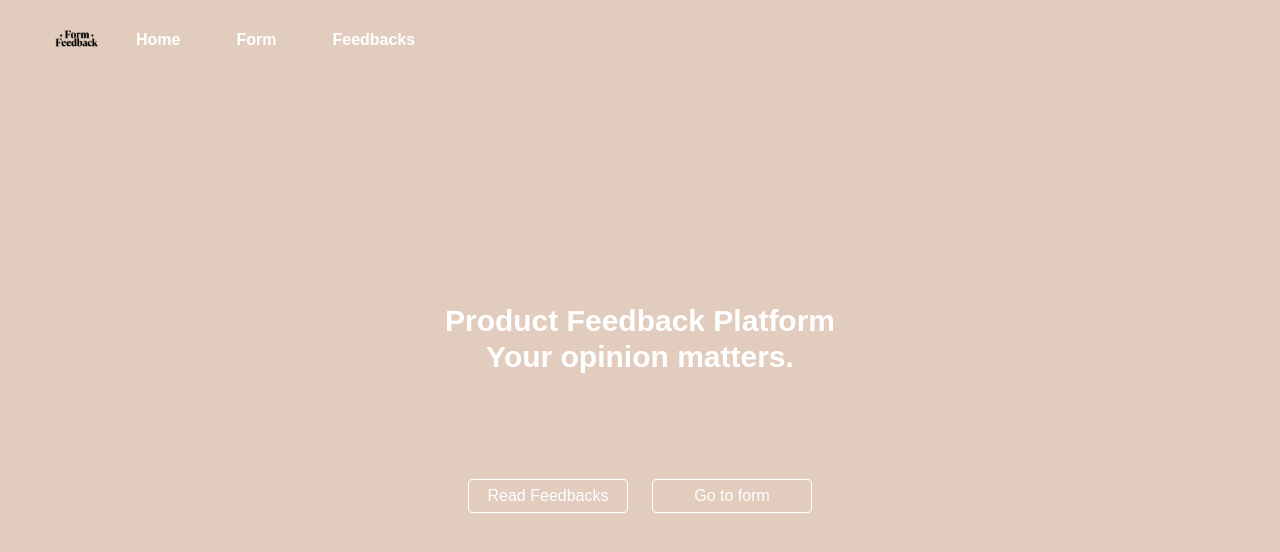
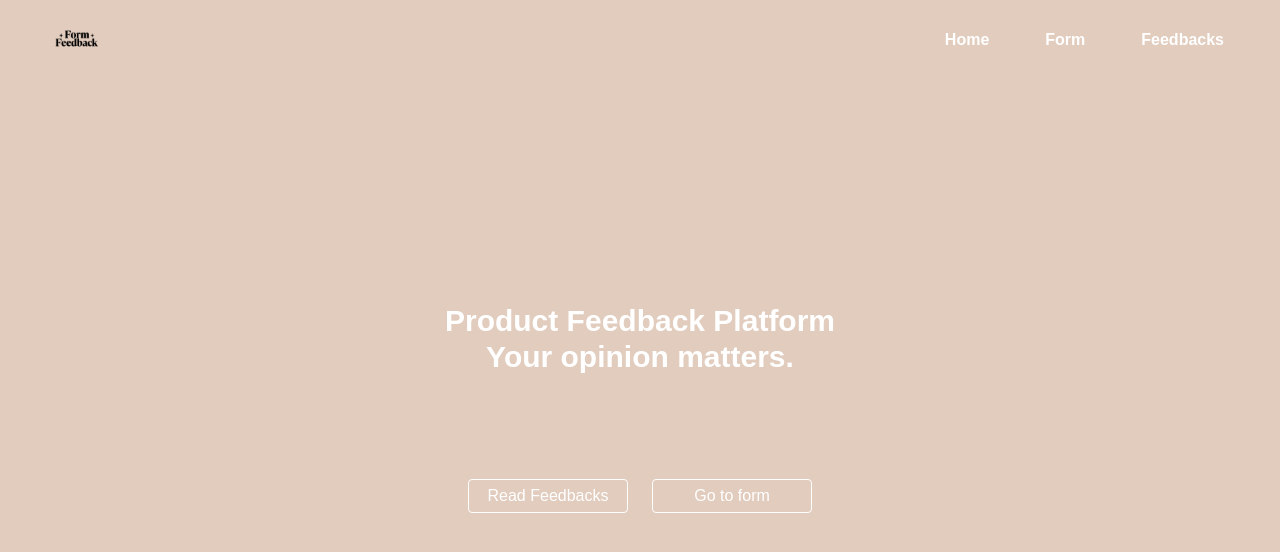
Before and after one commit to maysunktong/jest-assignment1-form, a Next.js app: page / in a window 1280 px wide. Shown: the top 552 px of the page. Built offline with nearby package versions, Linux system fonts and the light colour scheme.

Commit message:
fixed menu

```diff
--- a/app/components/ui/Header.tsx
+++ b/app/components/ui/Header.tsx
@@ -9,9 +9,7 @@ import Link from "next/link";
 export default function Header() {
   const [isOpen, setOpen] = useState(false)
   return (
-   <header
-  data-testid="header"
-  className="relative w-full bg-[#e1ccbe] font-bold text-white p-4 flex items-center justify-between">
+   <header data-testid="header" className="relative w-full bg-[#e1ccbe] font-bold text-white p-4 flex items-center">
   <div className="sm:hidden">
     <Link href="/">
     <Image
@@ -25,11 +23,11 @@ export default function Header() {
       </Link>
   </div>
 
-  <div className="hidden sm:block">
+  <div className="hidden sm:block flex justify-end w-full">
     <Navigation />
   </div>
 
-  <div className="sm:hidden">
+  <div className="sm:hidden flex justify-end w-full">
         <Hamburger toggled={isOpen} toggle={setOpen} />
 
         {isOpen && (
--- a/app/components/ui/Navigation.tsx
+++ b/app/components/ui/Navigation.tsx
@@ -5,11 +5,12 @@ import Image from "next/image";
 export default function Navigation() {
   return (
     <nav data-testid="navigation" className="w-full">
-      <div className="mx-auto max-w-6xl px-3 sm:px-4 lg:px-6">
-        <div className="flex flex-wrap items-center justify-between gap-2">
-          <Link href="/" aria-label="logo" className="shrink-0">
+      <div className="mx-auto px-3 sm:px-4 lg:px-6">
+
+        <div className="flex flex-wrap items-center justify-between gap-2 w-full">
+          <Link href="/" aria-label="logo" className="shrink-0 hidden sm:block">
             <Image src="/logoform.png" alt="logo" width={80} height={80}
-              className="h-8 w-auto sm:h-10 md:h-12 hidden sm:block" sizes="(max-width: 640px) 2rem, (max-width: 768px) 2.5rem, 3rem"
+              className="h-8 w-auto sm:h-10 md:h-12" sizes="(max-width: 640px) 2rem, (max-width: 768px) 2.5rem, 3rem"
               priority/>
           </Link>
           <div className="flex w-full sm:w-auto flex-col sm:flex-row items-center justify-center sm:justify-end gap-3 sm:gap-4 md:gap-6">
```
